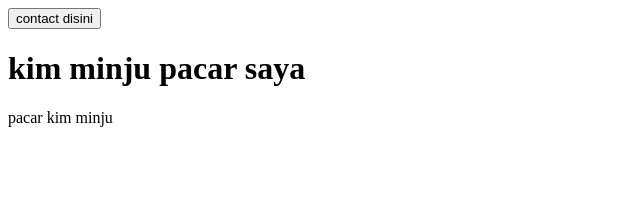
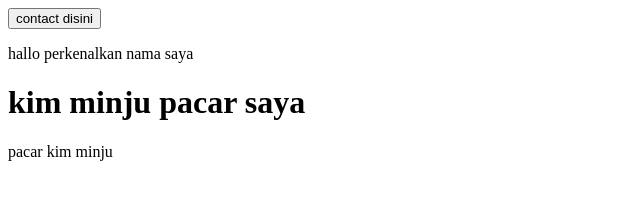
Before and after one commit to donylukmansyah/cobapushgit, a plain HTML site: page contact-us.html in a window 1280 px wide. Shown: the whole page, without its empty margins (0-640 px from the left). Drawn offline with Linux system fonts and the light colour scheme.

Commit message:
ini mebambahkan file p hallo

```diff
--- a/contact-us.html
+++ b/contact-us.html
@@ -8,6 +8,8 @@
 <body>
     <button>contact disini</button>
 
+    <p>hallo perkenalkan nama saya</p>
+
     <h1>kim minju pacar saya</h1>
 
     <!-- ? ini konflik ga -->
```
